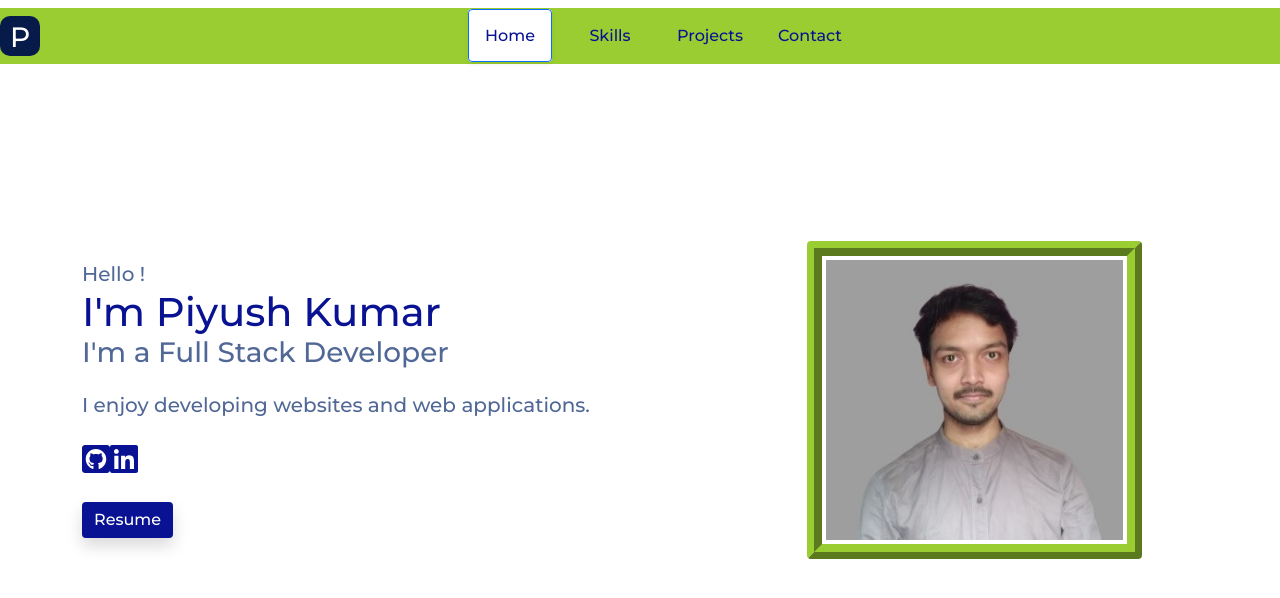
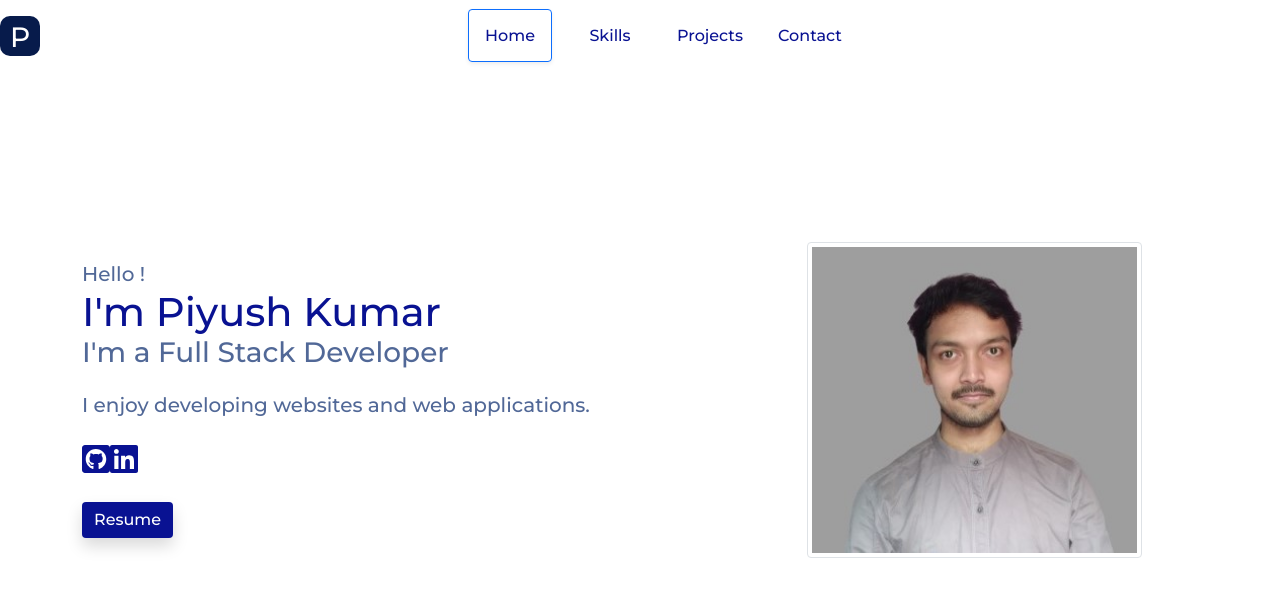
Before and after one commit to iampiyushkr/My_Profile, a React (Create React App) app: page / in a window 1280 px wide. Shown: the top 598 px of the page. Built offline with nearby package versions, Linux system fonts and the light colour scheme.

Commit message:
skill add

```diff
--- a/src/Components/NavBar.jsx
+++ b/src/Components/NavBar.jsx
@@ -26,7 +26,7 @@ const CustomNav = () => {
   const { width } = useWindowDimensions();
   const navbarBgColor = width < 768 ? "white" : "transparent";
   return (
-    <div style={{backgroundColor:"yellowGreen"}}>
+    <div>
       <Navbar bg="transparent" expand="md" className="mt-2">
         {/* <Navbar.Brand href="#home"><span className="font-weight-bold">S</span></Navbar.Brand> */}
         <Link
--- a/src/Modules/Home.jsx
+++ b/src/Modules/Home.jsx
@@ -86,7 +86,7 @@ const Home = ({ history }) => {
                 thumbnail
                 fluid
                 className="profilePic"
-                style={{border:"15px solid yellowGreen",borderStyle:"ridge"}}
+
               />
             </div>
           </div>
```
